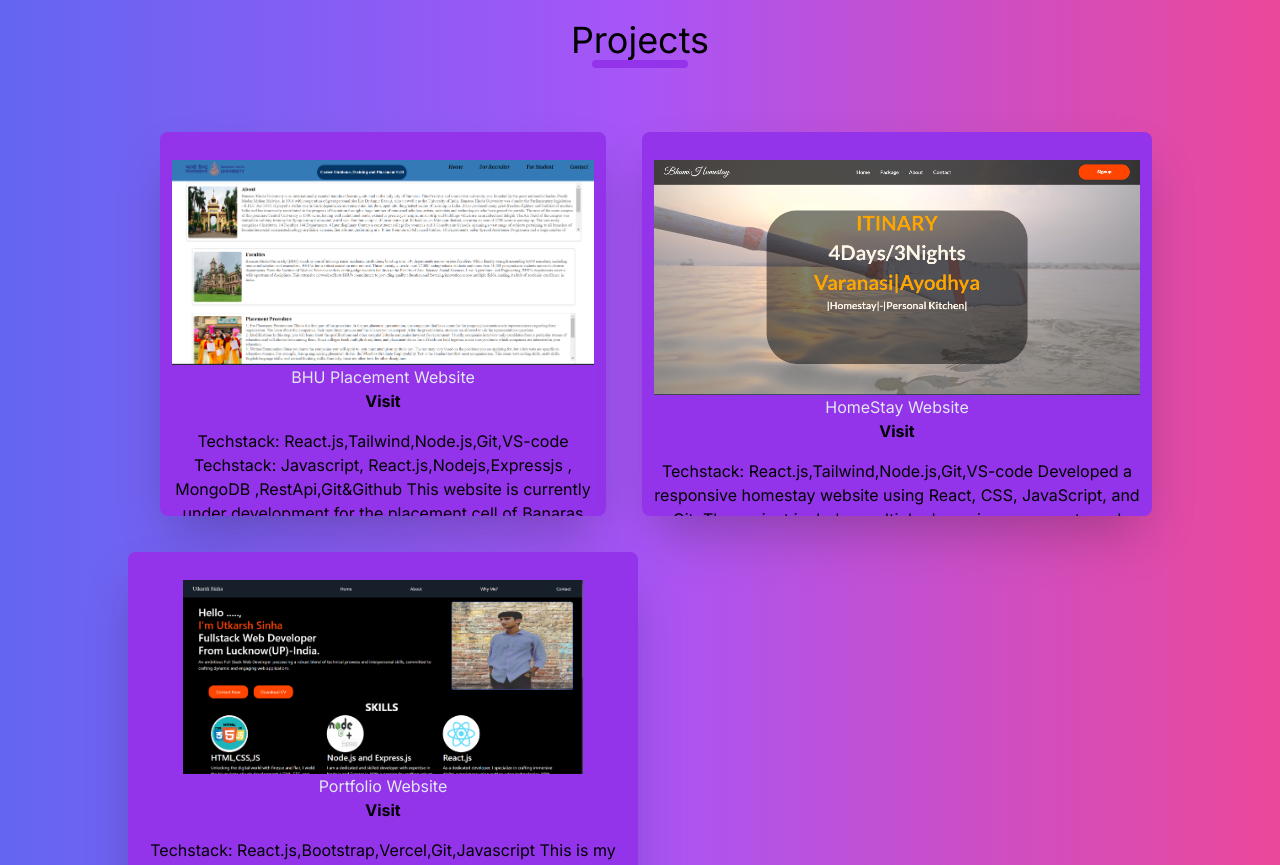
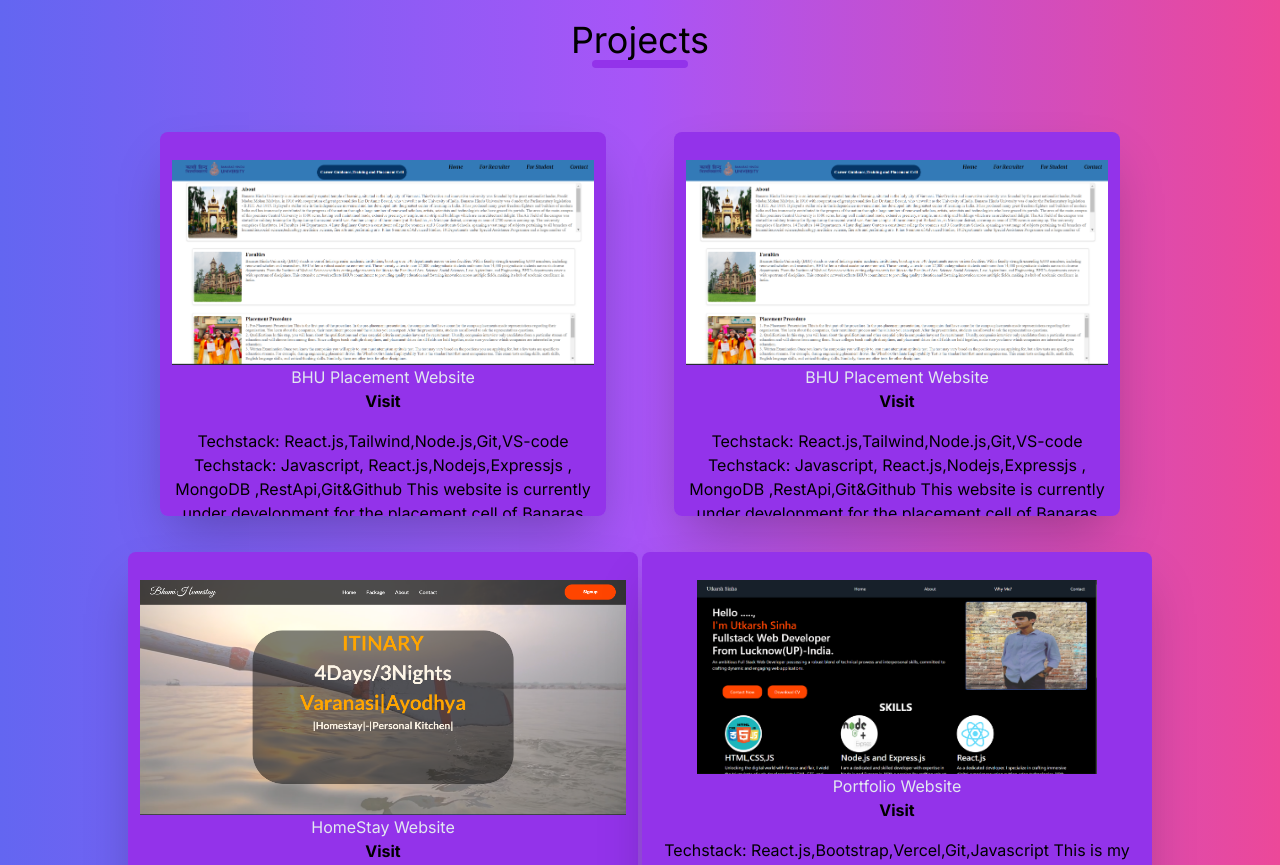
Before and after one commit to UtkarshDevv/my-portfolio, a Next.js app: page / in a window 1280 px wide. Shown: the part 2180-3045 px from the top of the page. Built offline with nearby package versions, Linux system fonts and the light colour scheme.

Commit message:
Update page.js

```diff
--- a/src/app/page.js
+++ b/src/app/page.js
@@ -103,6 +103,22 @@ projected to serve approximately 25,000 students.
 </p>
 </div>
 
+
+ <div className='h-96 max-w-xl bg-purple-600   rounded-lg flex flex-col items-center overflow-y-scroll text-center text-wrap  no-scrollbar p-3 hover:font-bold sm:m-8 shadow-2xl'>
+        <div>
+          <Image className=' opacity-100 mt-4' src="/cgtpc.png" alt='profilepic' width={450} height={150} />
+          </div>
+          <h1 className='text-slate-200 '>BHU Placement Website</h1>
+          <h2  className='pb-4 font-bold ' ><Link href="https://cgpt-taupe.vercel.app/Landingpage.html">Visit</Link></h2>
+          <p>Techstack: React.js,Tailwind,Node.js,Git,VS-code
+      Techstack: Javascript, React.js,Nodejs,Expressjs , MongoDB ,RestApi,Git&Github
+This website is currently under development for the placement cell of Banaras Hindu University, Asia’s
+largest residential university. I have designed the entire frontend from scratch and implemented the
+backend, including REST APIs, database management, authentication, and routing. This platform is
+projected to serve approximately 25,000 students.
+</p>
+</div>
+
         <div className='h-96 max-w-xl  bg-purple-600  rounded-lg flex flex-col flex-grow  items-center text-center text-wrap overflow-y-scroll no-scrollbar p-3 hover:font-bold  shadow-2xl'>
           <div>
             <Image className=' opacity-100 mt-4' src="/homestay.png" alt='profilepic' width={500} height={120} />
```
